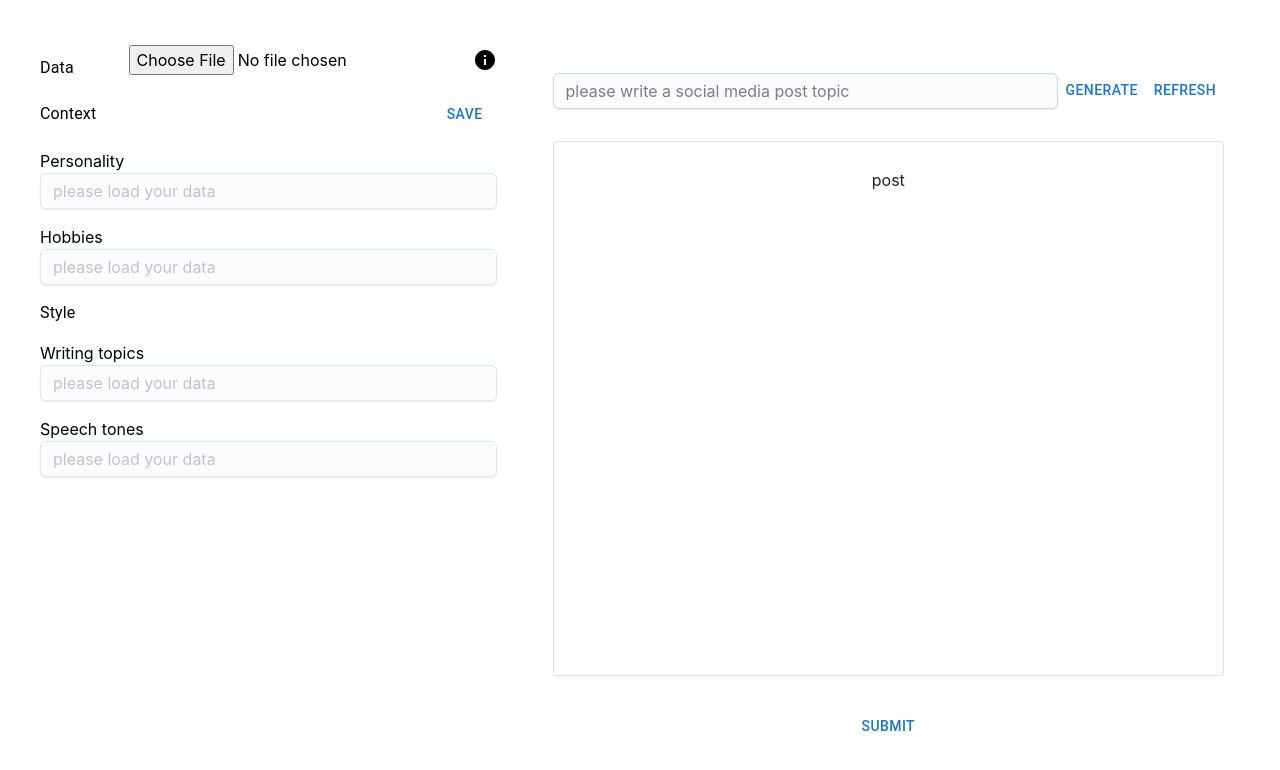
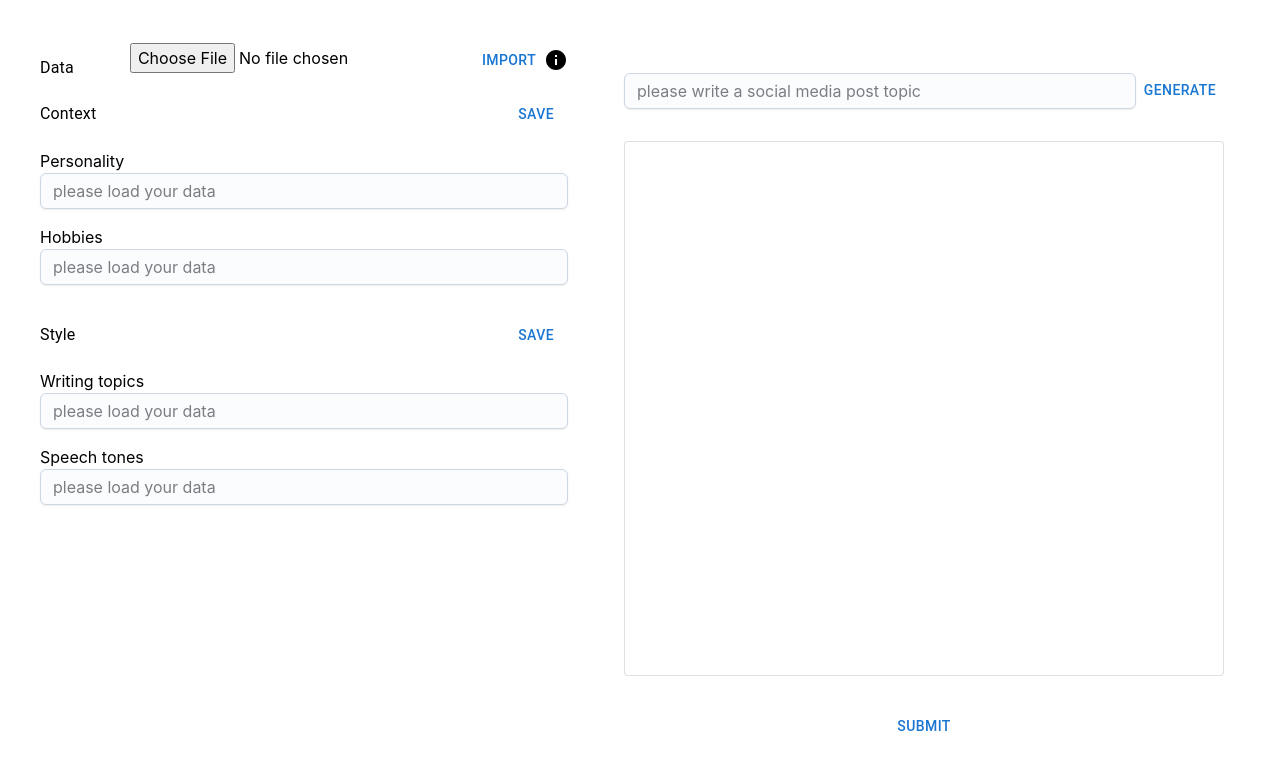
Before and after one commit to ejjjjkang/character-bot-front, a React (Create React App) app in the folder frontend/: page / in a window 1280 px wide. Shown: the top 770 px of the page. Built offline with nearby package versions, Linux system fonts and the light colour scheme.

Commit message:
integrate backend

```diff
--- a/frontend/package.json
+++ b/frontend/package.json
@@ -22,6 +22,7 @@
     "@types/react": "^18.2.74",
     "@types/react-dom": "^18.2.24",
     "autoprefixer": "^10.4.19",
+    "http-proxy-middleware": "^3.0.0",
     "langchain": "^0.1.31",
     "postcss-cli": "^11.0.0",
     "react": "^18.2.0",
--- a/frontend/src/components/editor.tsx
+++ b/frontend/src/components/editor.tsx
@@ -15,13 +15,18 @@ const extensions = [
 	}),
 ];
 
-const content = `
-<div>post</div>
+export const Tiptap = (content?: any) => {
+	const boardContent = `
+<div>${content.content}</div>
 `;
 
-export const Tiptap = () => {
+	console.log(content.content);
+
 	return (
-		<EditorProvider extensions={extensions} content={content}>
+		<EditorProvider
+			extensions={extensions}
+			content={content.content ? boardContent : ``}
+		>
 			{" "}
 		</EditorProvider>
 	);
--- a/frontend/src/index.css
+++ b/frontend/src/index.css
@@ -16,3 +16,7 @@ code {
 	font-family: source-code-pro, Menlo, Monaco, Consolas, "Courier New",
 		monospace;
 }
+
+iframe#webpack-dev-server-client-overlay {
+	display: none !important;
+}
--- a/frontend/src/pages/Board.tsx
+++ b/frontend/src/pages/Board.tsx
@@ -12,65 +12,156 @@ import { Tiptap } from "../components/editor";
 import axios from "axios";
 import Textarea from "@mui/joy/Textarea";
 import AppBar from "@mui/material";
+import { port } from "../port.js";
 
 const Board = () => {
-	const [db, setDb] = useState([]);
-	const [load, setLoad] = useState({
-		personalities: "",
-		hobbies: "",
-		lifestyles: "",
-		language_styles: "",
-		emojis: "",
-		writing_topics: "",
+	const [context, setContext] = useState({
+		personalities: [],
+		hobbies: [],
+		lifestyles: [],
 	});
+	const [style, setStyle] = useState({
+		language_styles: [],
+		emojis: [],
+		writing_topics: [],
+	});
+	const [generate, setGenerate] = useState();
+
 	const [process, setProcess] = useState(false);
-	const [file, setFile] = useState();
+	const [file, setFile] = useState<File | null>(null);
+	const reader = new FileReader();
+	const [topic, setTopic] = useState("");
+	const [profile, setProfile] = useState("aaa222");
 
-	const loadFile = (e: React.MouseEvent<HTMLElement>) => {
+	interface profileJson {
+		profile_id: string;
+	}
+
+	const handleOnChange = (e: React.ChangeEvent<HTMLInputElement>) => {
+		const sellectFile = (e.target as HTMLInputElement)?.files?.[0];
+		if (sellectFile) {
+			setFile(sellectFile);
+		}
+	};
+
+	const handleSubmit = (e: any) => {
 		e.preventDefault();
-		const reader = new FileReader();
-		reader.onload = (e) => {
-			const text = (e.target as FileReader).result;
-			const json = csvToJson(text as string);
-			handleCsv({ key: json });
-		};
+		if (file) {
+			reader.onload = (e) => {
+				const text = e.target?.result;
+
+				const json = csvToJson(text as string);
+				handleCsv(json as any);
+				// console.log(text);
+			};
+			reader.readAsText(file);
+		}
 	};
 
 	function csvToJson(csv: string) {
 		const lines = csv.split("\n");
-		const result = [];
-		const headers = lines[0].split(",");
+		const result = {
+			profile_id: "aaa222",
+			postings: [
+				{
+					text_id: 1,
+					text: "Denim haul! 👖✨ I feel like it’s sooo hard to find denim I like so I always buy extra to try!! Plus it helps since I like to try new styles and brands 🤗🛍️ Comment “Link” for all outfit details!💖",
+					reactions: [
+						"I mean sure some are big or whatever, but honestly, everything looks good on you!! 🫶🏻",
+						"It really is hard!! incorrect sizing, too low rise, not high rise enough😂, Link please! Love all the jeans 😍",
+						"Love them. Link pls!, You seem to keep all the ones I would return lol",
+					],
+					date: "4/4/2024",
+				},
+			],
+		};
+		// const headers = lines[0].split(",");
 
-		for (let i = 1; i < lines.length; i++) {
-			const obj: { [key: string]: string } = {}; // Add index signature to object type declaration
-			const currentline = lines[i].split(",");
-			for (let j = 0; j < headers.length; j++) {
-				obj[headers[j].trim()] = currentline[j].trim();
-			}
-			result.push(obj);
-		}
-		return JSON.stringify(result);
+		return result;
 	}
 
-	const handleOnChange = (e: any) => {
-		setFile(e.target.files[0]);
-	};
-
-	function handleCsv(csvToJson: { key: string }) {
+	function handleCsv(csvToJson: object) {
 		axios
-			.post("http://localhost:8000/update_posting", csvToJson)
-			.then((res) => {})
+			.post(`${port}upload_postings/`, csvToJson)
+			.then((res: any) => {
+				if (res.status === 201) {
+					get_characteristics({ profile_id: profile });
+				}
+			})
 			.catch((errors) => {
 				console.log(errors);
+				// setLoad({
+				// 	personalities: "hi",
+				// 	hobbies: "hi",
+				// 	lifestyles: "hi",
+				// 	language_styles: "hi",
+				// 	emojis: "hi",
+				// 	writing_topics: "hi",
+				// });
 			});
 	}
 
-	function handleSave(e: React.MouseEvent<HTMLElement>) {
+	async function get_characteristics(profileJson: object) {
+		axios
+			.post(`${port}get_context_style/`, profileJson)
+			.then((res) => {
+				console.log(res.data.context);
+				setContext({
+					personalities: JSON.parse(res.data.context.personalities),
+					hobbies: JSON.parse(res.data.context.hobbies),
+					lifestyles: JSON.parse(res.data.context.lifestyles),
+				});
+				setStyle({
+					language_styles: JSON.parse(res.data.style.language_styles),
+					emojis: JSON.parse(res.data.style.emojis),
+					writing_topics: JSON.parse(res.data.style.writing_topics),
+				});
+			})
+			.catch((err) => {
+				console.log(err);
+			});
+	}
+
+	async function handleSaveContext(e: React.MouseEvent<HTMLElement>) {
 		e.preventDefault();
-		// axios.get("http://localhost:8000/api/db").then((res) => {
-		// 	setDb(res.data);
-		// 	setLoad(true);
-		// });
+		axios
+			.put(`${port}update_context/`, {
+				profile_id: profile,
+				context,
+			})
+			.then((res) => {
+				console.log(res);
+			});
+	}
+
+	async function handleSaveStyle(e: React.MouseEvent<HTMLElement>) {
+		e.preventDefault();
+		axios
+			.put(`${port}update_style/`, {
+				profile_id: profile,
+				style,
+			})
+			.then((res) => {
+				console.log(res);
+			});
+	}
+
+	//profile id and topic
+	function handleGenerate(e: React.MouseEvent<HTMLElement>) {
+		e.preventDefault();
+
+		axios
+			.post(`${port}generate_board_content/`, {
+				profile_id: profile,
+				topic: topic,
+			})
+			.then((res) => {
+				let data = res.data.content.content;
+
+				// data = data.replace(/'/g, '"')
+				setGenerate(data);
+				// console.log(JSON.parse(res.data.content.content));
+			});
 	}
 
 	return (
@@ -105,7 +196,7 @@ const Board = () => {
 									onChange={handleOnChange}
 								/>
 
-								{/* <Button onClick={(e) => loadFile(e)}>Import</Button> */}
+								<Button onClick={handleSubmit}>Import</Button>
 							</form>
 
 							{process ? <Button>Load</Button> : null}
@@ -122,46 +213,52 @@ const Board = () => {
 							<Typography sx={{ display: "inline" }} mr={2}>
 								Context
 							</Typography>
-							<Button onClick={handleSave}>Save</Button>
+							<Button onClick={handleSaveContext}>Save</Button>
 						</Stack>
 						<Stack>
 							<Stack mt={2}>
 								<Stack alignSelf={"flex-start"}>Personality</Stack>
 								<Textarea
 									placeholder="please load your data"
-									value={load.personalities}
-									disabled={load.personalities ? false : true}
+									value={context.personalities}
+									disabled={context.personalities ? false : true}
 								></Textarea>
 							</Stack>
 							<Stack mt={2}>
 								<Stack alignSelf={"flex-start"}>Hobbies</Stack>
 								<Textarea
 									placeholder="please load your data"
-									value={load.hobbies}
-									disabled={load.hobbies ? false : true}
+									value={context.hobbies}
+									disabled={context.hobbies ? false : true}
 								></Textarea>
 							</Stack>
 						</Stack>
 					</Stack>
 					<Stack direction={"column"} mt={2}>
-						<Stack alignSelf={"flex-start"}>
+						<Stack
+							direction={"row"}
+							mt={2}
+							alignItems={"center"}
+							justifyContent={"space-between"}
+						>
 							<Typography sx={{ display: "inline" }}>Style</Typography>
+							<Button onClick={handleSaveStyle}>Save</Button>
 						</Stack>
 						<Stack>
 							<Stack mt={2}>
 								<Stack alignSelf={"flex-start"}>Writing topics</Stack>
 								<Textarea
 									placeholder="please load your data"
-									value={load.writing_topics}
-									disabled={load.writing_topics ? false : true}
+									value={style.writing_topics}
+									disabled={style.writing_topics ? false : true}
 								></Textarea>
 							</Stack>
 							<Stack mt={2}>
 								<Stack alignSelf={"flex-start"}>Speech tones</Stack>
 								<Textarea
 									placeholder="please load your data"
-									value={load.language_styles}
-									disabled={load.language_styles ? false : true}
+									value={style.language_styles}
+									disabled={style.language_styles ? false : true}
 								></Textarea>
 							</Stack>
 						</Stack>
@@ -170,18 +267,22 @@ const Board = () => {
 				<Stack flexGrow={5} flexDirection={"column"}>
 					<Stack m={2} flexDirection={"row"} alignItems={"flex-end"}>
 						<Stack flexGrow={1}>
-							<Textarea placeholder="please write a social media post topic"></Textarea>
+							<Textarea
+								placeholder="please write a social media post topic"
+								value={topic}
+								onChange={(e) => setTopic(e.target.value)}
+							></Textarea>
 						</Stack>
 						<Stack mt={2}>
-							<Button>Generate</Button>
+							<Button onClick={handleGenerate}>Generate</Button>
 						</Stack>
-						<Stack mt={2}>
-							<Button>Refresh</Button>
-						</Stack>
+						{/* <Stack mt={2}>
+							<Button onClick={handleGenerate}>Refresh</Button>
+						</Stack> */}
 					</Stack>
 					<Stack m={2} flexGrow={5}>
 						<Paper variant="outlined" sx={{ padding: "10px", height: "100%" }}>
-							<Tiptap></Tiptap>
+							<Tiptap content={generate}></Tiptap>
 						</Paper>
 					</Stack>
 					<Stack m={2}>
--- /dev/null
+++ b/frontend/src/port.js
@@ -0,0 +1 @@
+export const port = "http://localhost:8000/";
--- /dev/null
+++ b/frontend/src/setupProxy.js
@@ -0,0 +1,11 @@
+const { createProxyMiddleware } = require("http-proxy-middleware");
+
+module.exports = function (app) {
+	app.use(
+		"/api",
+		createProxyMiddleware({
+			target: "http://localhost:5000",
+			changeOrigin: true,
+		})
+	);
+};
```
Also changed, not shown: 1 other file (tests, documents, lock files or other folders).
